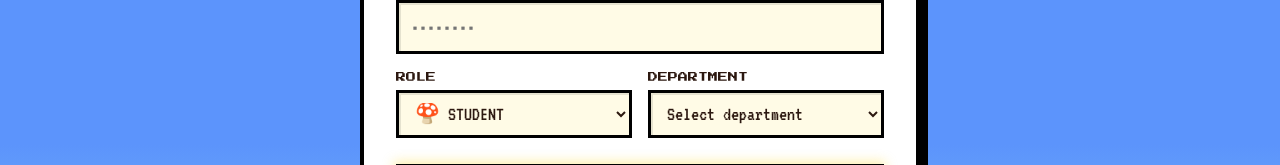
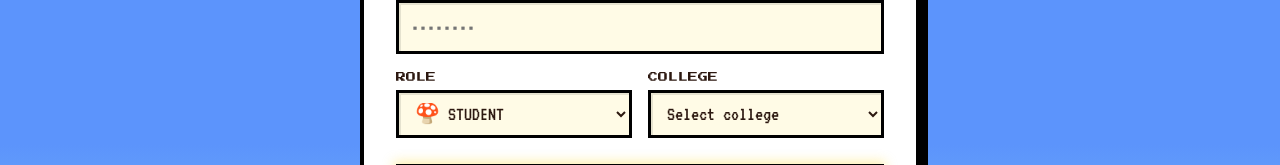
Before and after one commit to ratatatatcode/technofusion-hackathon-2026, a Next.js app in the folder frontend/: page /signup in a window 1280 px wide. Shown: the part 415-580 px from the top of the page. Built offline with nearby package versions, Linux system fonts and the light colour scheme.

Commit message:
Change department to college

```diff
--- a/frontend/app/signup/page.tsx
+++ b/frontend/app/signup/page.tsx
@@ -3,7 +3,7 @@ import Link from "next/link";
 import { SiteFooter } from "@/components/SiteFooter";
 import { Sky } from "@/components/Sky";
 
-const departments = ["CAFAD", "CET", "CICS", "COE"] as const;
+const colleges = ["CAFAD", "CET", "CICS", "COE"] as const;
 
 export default function SignupPage() {
   return (
@@ -51,10 +51,10 @@ export default function SignupPage() {
               </select>
             </div>
             <div className="field">
-              <label htmlFor="su-dept">DEPARTMENT</label>
-              <select id="su-dept" name="department" defaultValue="" required>
-                <option value="" disabled>Select department</option>
-                {departments.map((d) => (
+              <label htmlFor="su-colg">COLLEGE</label>
+              <select id="su-colg" name="college" defaultValue="" required>
+                <option value="" disabled>Select college</option>
+                {colleges.map((d) => (
                   <option key={d} value={d}>{d}</option>
                 ))}
               </select>
```
